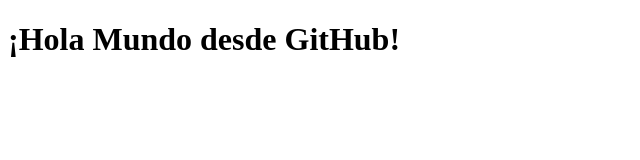
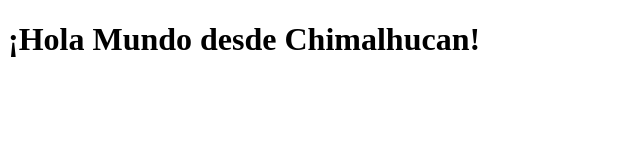
Before and after one commit to Rosy202552/mi-primer-repositorio, a plain HTML site: page index.html in a window 1280 px wide. Shown: the whole page, without its empty margins (0-640 px from the left). Drawn offline with Linux system fonts and the light colour scheme.

Commit message:
agregué mi plantel (Chimalhucan)

```diff
--- a/index.html
+++ b/index.html
@@ -4,6 +4,6 @@
     <title>Mi Primer Proyecto</title>
 </head>
 <body>
-    <h1>¡Hola Mundo desde GitHub!</h1>
+    <h1>¡Hola Mundo desde Chimalhucan!</h1>
 </body>
 </html>
```
